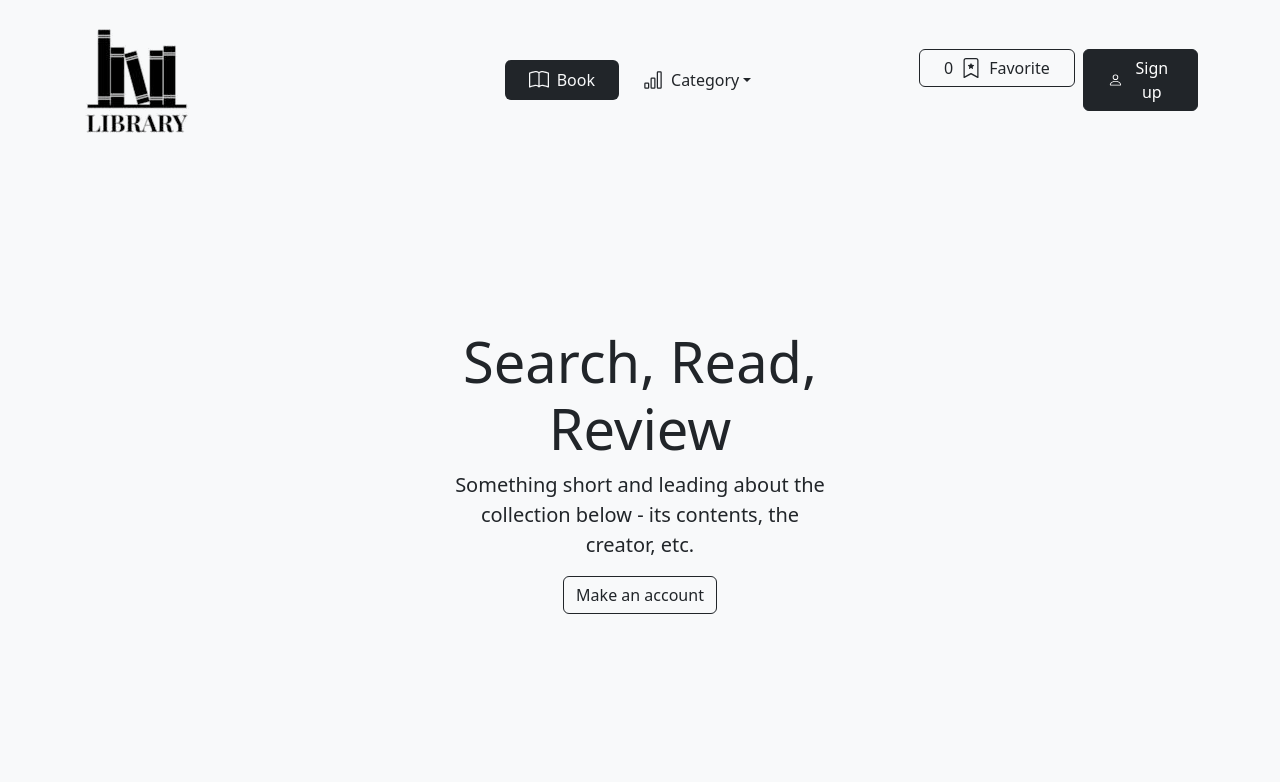
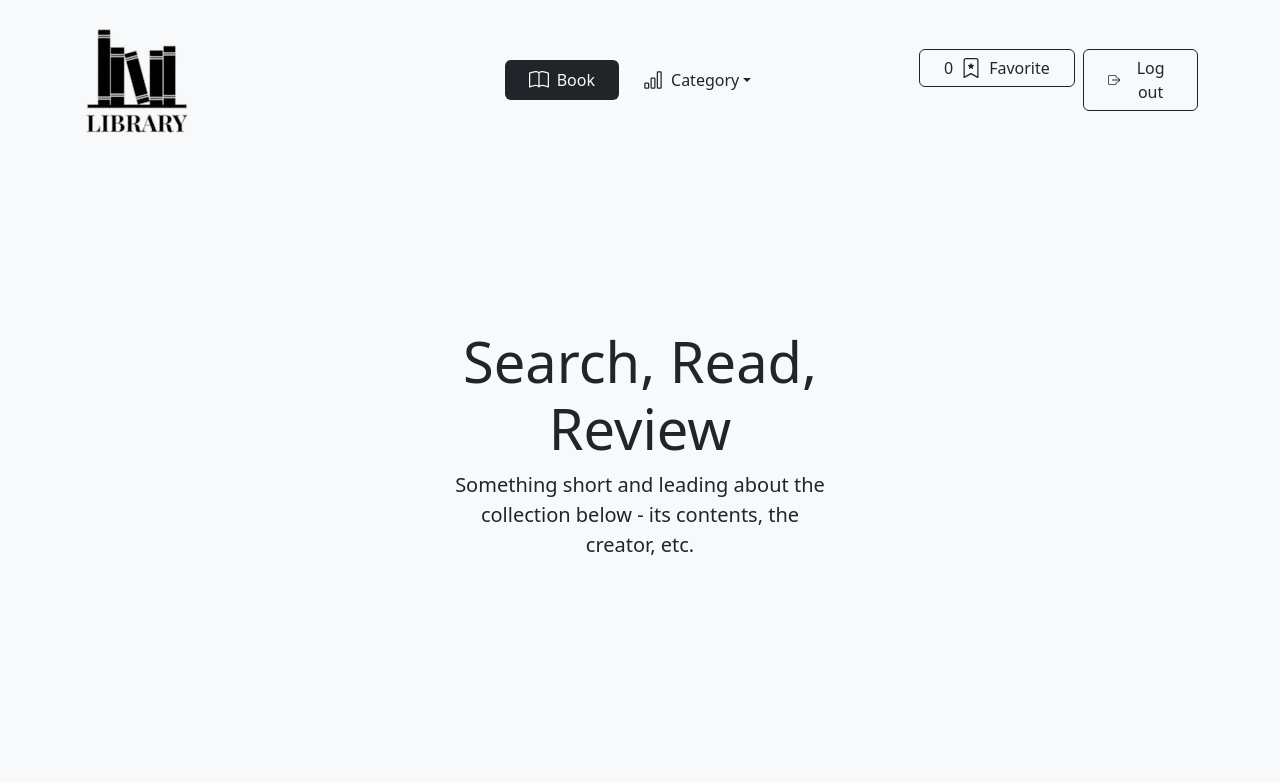
Before and after one commit to kreazyme/tempp, a Django app: page / in a window 1280 px wide. Shown: the top 782 px of the page. Run offline with Django 4.2, Linux system fonts and the light colour scheme; a user stored in the database is signed in; data comes from the database, SQL or seed files in the repository; both versions use the stored data as it was after the commit.

Commit message:
:sparkles: build log out button

```diff
--- a/templates/library/base.html
+++ b/templates/library/base.html
@@ -69,12 +69,13 @@
                     </button>
                 </a>
 
-                <a href="{% url 'user_auth:register' %}" class="text-decoration-none">
-                    <button type="button" class="btn btn-dark d-flex align-items-center gap-2 mx-0 px-4">
-                        <svg xmlns="http://www.w3.org/2000/svg" width="20" height="20" fill="currentColor" class="bi bi-person" viewBox="0 0 16 16">
-                            <path d="M8 8a3 3 0 1 0 0-6 3 3 0 0 0 0 6zm2-3a2 2 0 1 1-4 0 2 2 0 0 1 4 0zm4 8c0 1-1 1-1 1H3s-1 0-1-1 1-4 6-4 6 3 6 4zm-1-.004c-.001-.246-.154-.986-.832-1.664C11.516 10.68 10.289 10 8 10c-2.29 0-3.516.68-4.168 1.332-.678.678-.83 1.418-.832 1.664h10z"/>
+                <a href="{% url 'user_auth:logout' %}" class="text-decoration-none">
+                    <button type="button" class="btn btn-outline-dark d-flex align-items-center gap-2 mx-0 px-4">
+                        <svg xmlns="http://www.w3.org/2000/svg" width="16" height="16" fill="currentColor" class="bi bi-box-arrow-right" viewBox="0 0 16 16">
+                            <path fill-rule="evenodd" d="M10 12.5a.5.5 0 0 1-.5.5h-8a.5.5 0 0 1-.5-.5v-9a.5.5 0 0 1 .5-.5h8a.5.5 0 0 1 .5.5v2a.5.5 0 0 0 1 0v-2A1.5 1.5 0 0 0 9.5 2h-8A1.5 1.5 0 0 0 0 3.5v9A1.5 1.5 0 0 0 1.5 14h8a1.5 1.5 0 0 0 1.5-1.5v-2a.5.5 0 0 0-1 0v2z"/>
+                            <path fill-rule="evenodd" d="M15.854 8.354a.5.5 0 0 0 0-.708l-3-3a.5.5 0 0 0-.708.708L14.293 7.5H5.5a.5.5 0 0 0 0 1h8.793l-2.147 2.146a.5.5 0 0 0 .708.708l3-3z"/>
                         </svg>
-                        <span>Sign up</span>
+                        <span>Log out</span>
                     </button>
                 </a>
             </div>
--- a/templates/library/home.html
+++ b/templates/library/home.html
@@ -7,7 +7,6 @@
         <div class="col-md-5 p-lg-5 mx-auto my-5">
             <h1 class="display-4 fw-normal">Search, Read, Review</h1>
             <p class="lead fw-normal">Something short and leading about the collection below - its contents, the creator, etc.</p>
-            <a class="btn btn-outline-dark" href="{% url 'user_auth:register' %}">Make an account</a>
         </div>
         <div class="product-device shadow-sm d-none d-md-block"></div>
         <div class="product-device product-device-2 shadow-sm d-none d-md-block"></div>
```
Also changed, not shown: db.sqlite3.
